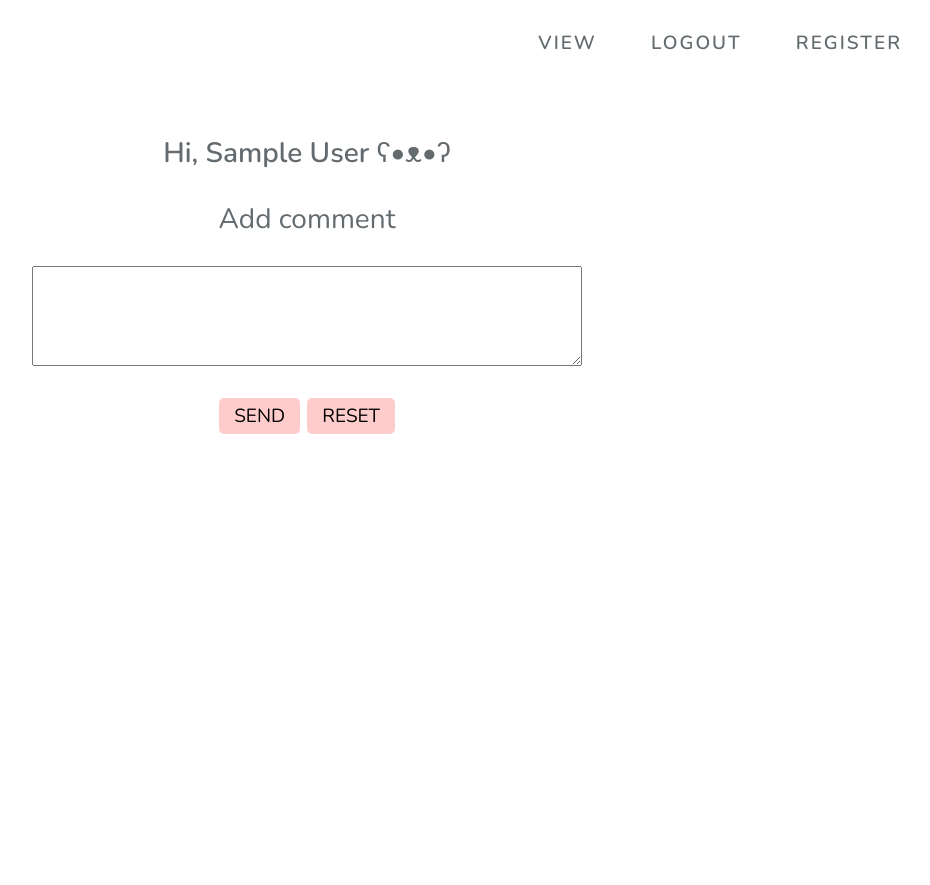
After one commit to lulu1417/MessageBoard, a PHP site: page /comment.php in a window 1280 px wide. The commit adds this page. Shown: the whole page, without its empty margins (333-1263 px from the left). Run offline with PHP 8.4, Linux system fonts and the light colour scheme; the visitor is signed in with stand-in values (Sample User, id 1); data that the repository does not hold is empty; a stand-in replaces the project's code that opens the database connection.

Commit message:
add comments

```diff
--- /dev/null
+++ b/allComments.php
@@ -0,0 +1,6 @@
+<title>All Comments</title>
+<?php
+include 'header.php';
+$name = $_SESSION['name'];
+$userId = $_SESSION['userId'];
+?>
--- /dev/null
+++ b/comment.php
@@ -0,0 +1,54 @@
+<title>Comment</title>
+<?php
+include 'header.php';
+$name = $_SESSION['name'];
+$userId = $_SESSION['userId'];
+$postId = $_POST["postId"];
+?>
+
+<body>
+<div class="flex-center position-ref full-height">
+    <div class="top-right home">
+        <a href='view.php?name=<?= $name ?>'>View</a>
+        <a href="index.php">Logout</a>
+        <a href="register.php">Register</a>
+    </div>
+    <div class="content">
+        <div class="m-b-md">
+            <form name="form1" action="addComment.php" method="post">
+                <input type="hidden" name="name" value="<?= $name ?>">
+                <input type="hidden" name="userId" value="<?= $userId ?>">
+                <input type="hidden" name="postId" value="<?= $postId ?>">
+                <p><strong><?= "Hi, " . $name ?></strong> ʕ•ᴥ•ʔ</p>
+                <p>Add comment</p>
+                <p><textarea style="font-family: 'Nunito', sans-serif; font-size:20px; width:550px;height:100px;"
+                             name="content"></textarea></p>
+                <p><input type="submit" name="submit" value="SEND">
+                    <style>
+                        input {
+                            padding: 5px 15px;
+                            background: #FFCCCC;
+                            border: 0 none;
+                            cursor: pointer;
+                            -webkit-border-radius: 5px;
+                            border-radius: 5px;
+                        }
+                    </style>
+                    <input type="reset" name="Reset" value="RESET">
+                    <style>
+                        input {
+                            padding: 5px 15px;
+                            background: #FFCCCC;
+                            border: 0 none;
+                            f cursor: pointer;
+                            -webkit-border-radius: 5px;
+                            border-radius: 5px;
+                            font-family: 'Nunito', sans-serif;
+                            font-size: 19px;
+                        }
+                    </style>
+            </form>
+        </div>
+
+</body>
+</html>
```
Also changed, not shown: addComment.php (added, +24 -0 lines), view.php (+10 -6 lines).
